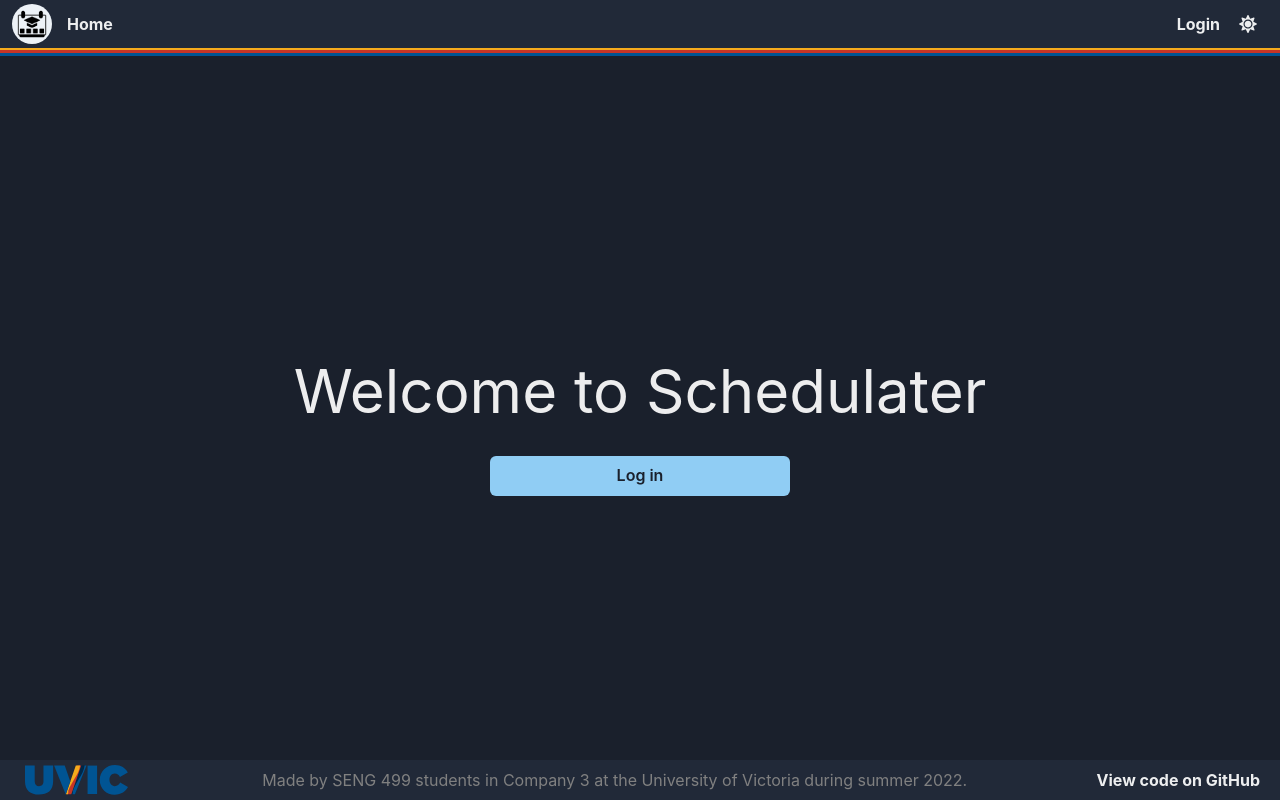
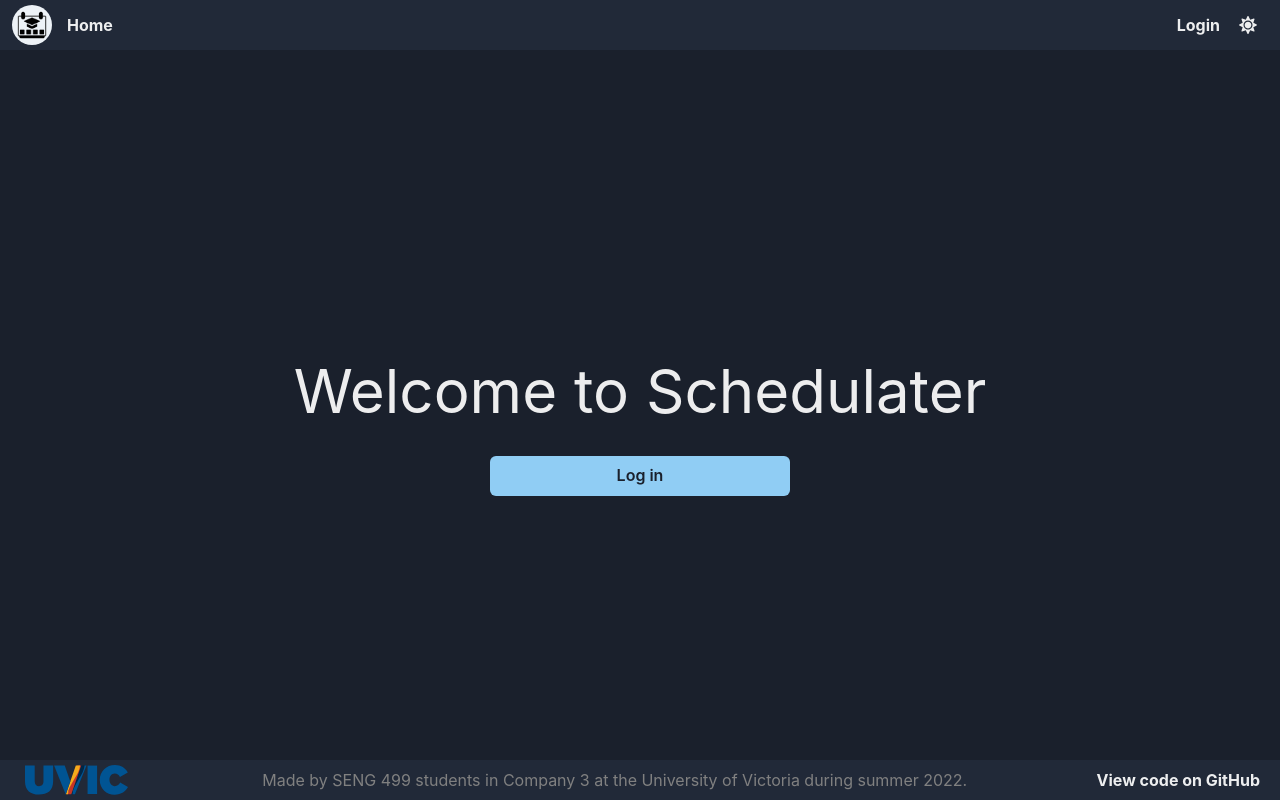
Before and after one commit to SENG499-S22-Company3/frontend, a React (Create React App) app: page / in a window 1280 px wide. Built offline with nearby package versions, Linux system fonts and the light colour scheme.

Commit message:
added check for pref servey, not working yet

```diff
--- a/src/components/Nav.tsx
+++ b/src/components/Nav.tsx
@@ -144,9 +144,9 @@ export const NavHeader = () => {
       alignItems="center"
       justifyContent="space-between"
       px={3}
-      borderBottom="2px solid #F5AA1C" //uvic colours yellow
-      outline="3px solid #C63527" //red
-      boxShadow="0 6px 0px 0px #005493" //blue
+      // borderBottom="2px solid #F5AA1C" //uvic colours yellow
+      // outline="3px solid #C63527" //red
+      // boxShadow="0 6px 0px 0px #005493" //blue
     >
       <Flex alignItems="center">
         <Box mr="15px" bg="gray.100" h="40px" w="40px" borderRadius="50%">
--- a/src/pages/Survey.tsx
+++ b/src/pages/Survey.tsx
@@ -12,7 +12,8 @@ import { gql, useMutation } from "@apollo/client";
 import { SurveyCourseList } from "../components/Survey/SurveyCourseList";
 import { OtherPreferences } from "../components/Survey/OtherPreferences";
 import { CourseCodeAndSubject, CourseInterface } from "../stores/preferences";
-
+import shallow from "zustand/shallow";
+import { useLoginStore } from "../stores/login";
 const SUBMIT = gql`
   mutation submit($input: CreateTeachingPreferenceInput!) {
     createTeachingPreference(input: $input) {
@@ -27,8 +28,11 @@ export const Survey = () => {
     []
   );
 
+
+
   const toast = useToast();
 
+  const [user] = useLoginStore((state) => [state.user], shallow);
   const [submit, { loading, data, error }] = useMutation(SUBMIT);
   const bg = useColorModeValue("gray.50", "gray.700");
 
@@ -70,6 +74,14 @@ export const Survey = () => {
   const removeAllPreferences = () => {
     setCourseRatings([]);
   };
+
+  const checkSubmit = () => {
+    if (user){
+
+    }
+  };
+
+  checkSubmit();
 
   const handleCourseChange = (course: CourseInterface, value: number) => {
     console.log(value);
@@ -127,6 +139,11 @@ export const Survey = () => {
     }
   }, [data, loading, error, toast]);
   return (
+    <>
+    {/* user.perferences.length */}
+      { 0 > 1 ? (
+        <>Preference survey already complete! Good job.</>
+      ) : (
         <Flex
           w="100%"
           minH="calc(100vh - 5.5rem)"
@@ -164,5 +181,7 @@ export const Survey = () => {
             </Flex>
           </Container>
         </Flex>
+      )}
+    </>
   );
 };
```
Lines whose indentation alone changed are shown as unchanged.
